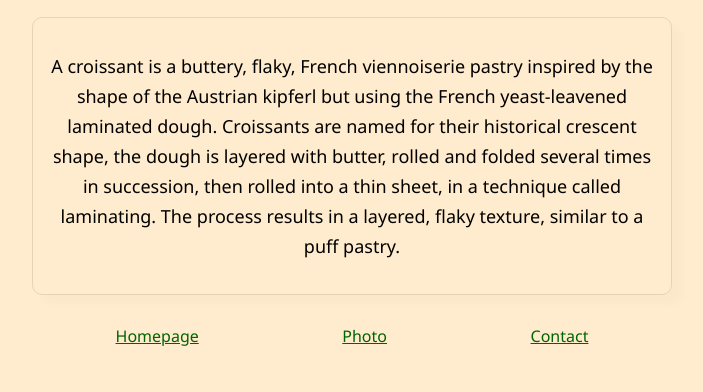
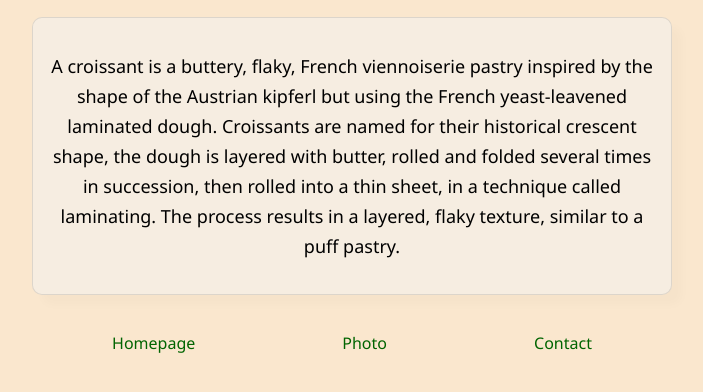
Before and after one commit to NataliaIv90/croissant, a plain HTML site: page index.html in a window 1280 px wide. Shown: the part 66-458 px from the top of the page, without its empty margins (288-991 px from the left). Drawn offline with Linux system fonts and the light colour scheme.

Commit message:
Update style.css

```diff
--- a/css/style.css
+++ b/css/style.css
@@ -1,5 +1,5 @@
 body {
-  background-color: blanchedalmond;
+  background-color: rgb(250, 231, 206);
   font-family: "Segoe UI", Tahoma, Geneva, Verdana, sans-serif;
   max-width: 800px;
   display: block;
@@ -19,6 +19,19 @@ h1 {
 
 a {
   color: darkgreen;
+  text-decoration: none;
+  padding: 7px;
+  border-radius: 15px;
+}
+
+a:hover {
+  color: rgb(0, 0, 0);
+  text-decoration: underline;
+
+  background-image: linear-gradient(
+    rgba(255, 238, 0, 0.381) 40%,
+    rgba(0, 102, 255, 0.46) 70%
+  );
 }
 
 p {
@@ -36,6 +49,7 @@ p {
   border: 1px solid rgba(0, 0, 0, 0.1);
   border-radius: 10px;
   box-shadow: 10px 10px 10px rgba(0, 0, 0, 0.02);
+  background-color: rgba(240, 248, 255, 0.4);
 }
 
 .nav-links {
```
